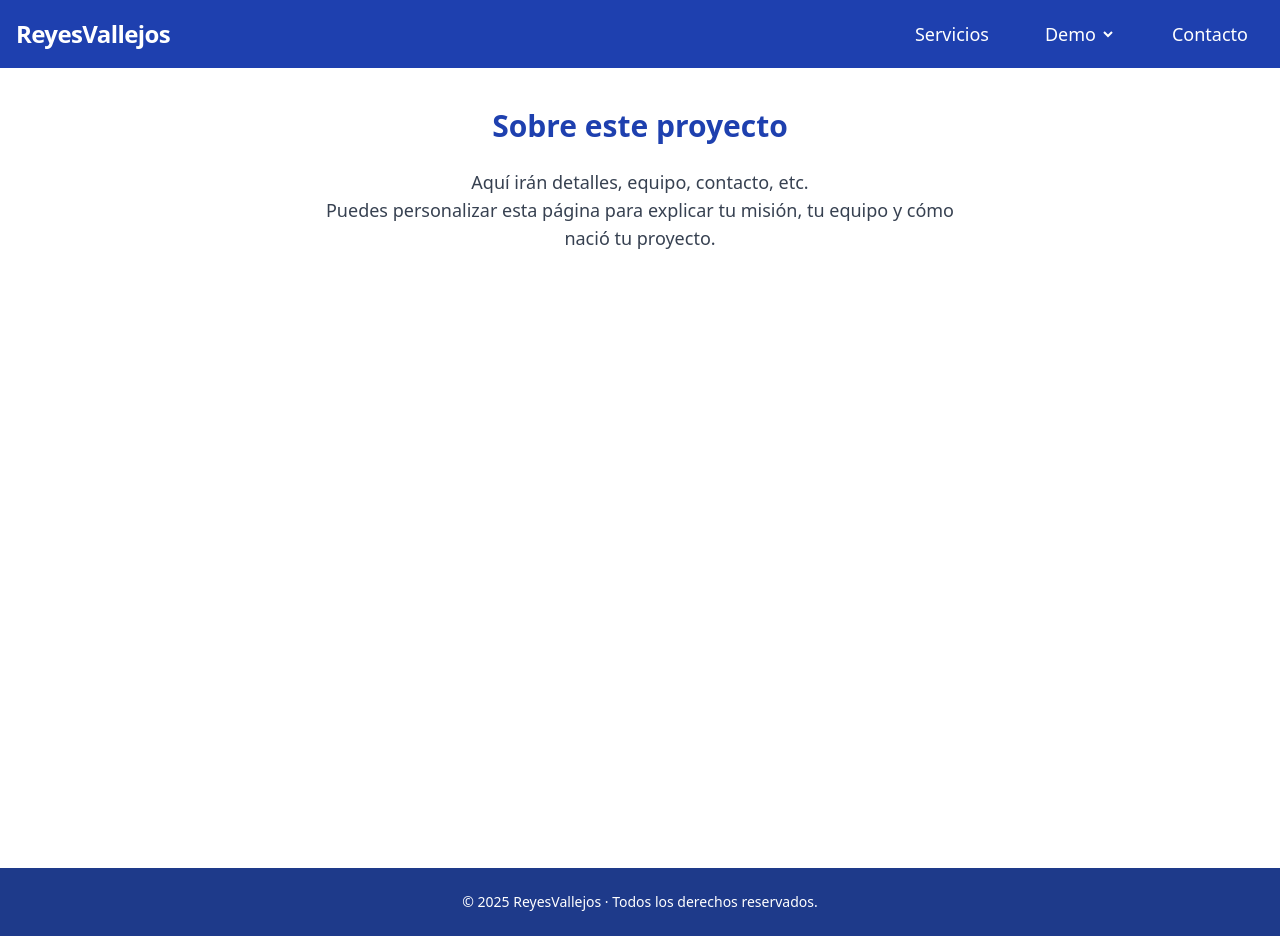
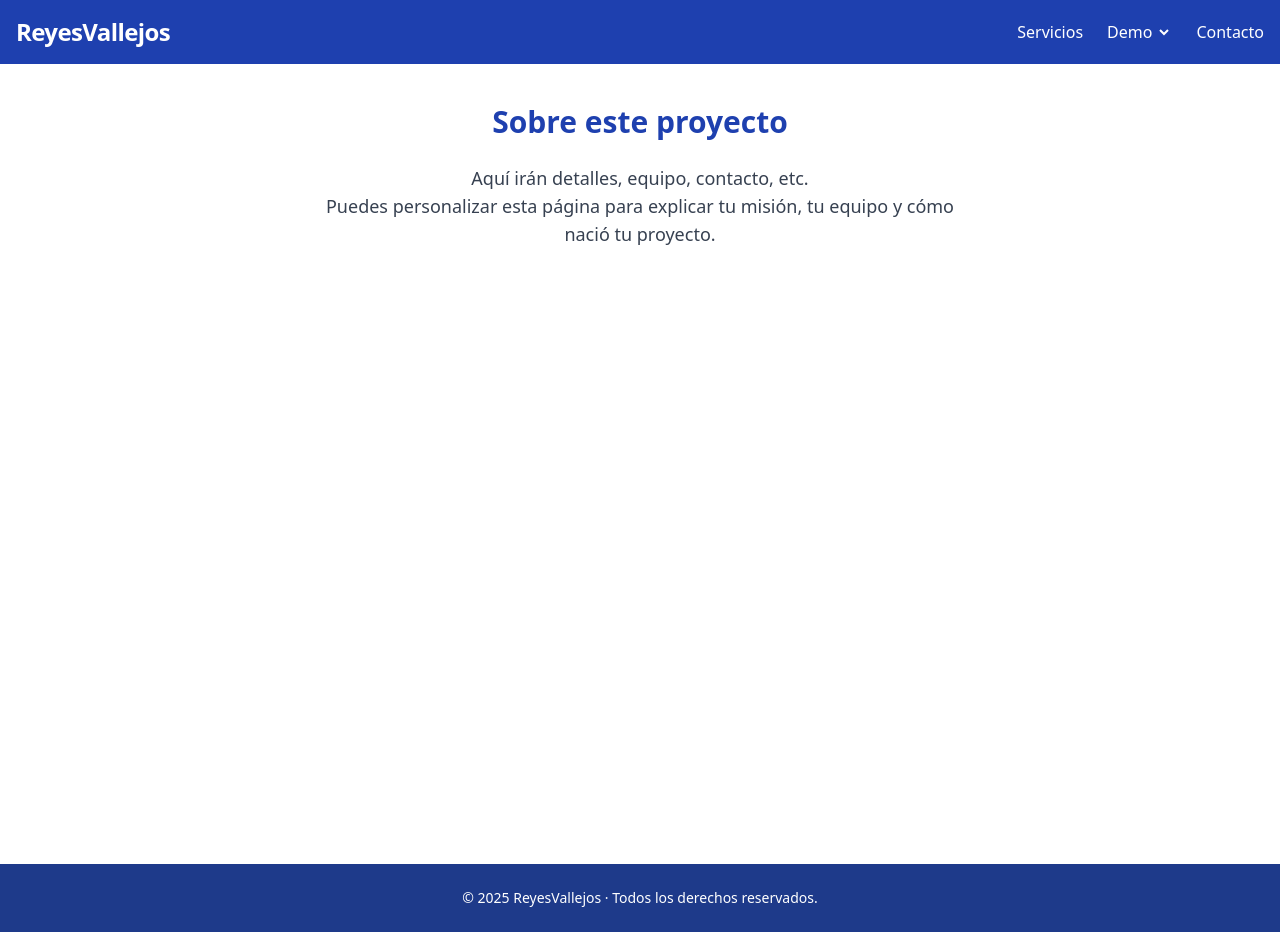
Before and after one commit to nnnnnnnnic0/app-frontend, a Next.js app: page /about in a window 1280 px wide. Built offline with nearby package versions, Linux system fonts and the light colour scheme.

Commit message:
corrige problemas en header (eventoMouse y menuHamburguesa)

```diff
--- a/components/Header.js
+++ b/components/Header.js
@@ -1,87 +1,114 @@
-// /components/Header.js
 import Link from "next/link";
 import { useState } from "react";
 
 export default function Header() {
-    const [mobileMenu, setMobileMenu] = useState(false);
     const [showDemoMenu, setShowDemoMenu] = useState(false);
+    const [showMobileMenu, setShowMobileMenu] = useState(false);
+    const [showMobileDemoSub, setShowMobileDemoSub] = useState(false);
+
+    // Cierra submenú con delay (mejor experiencia)
+    let submenuTimeout;
+    const handleMouseEnter = () => {
+        clearTimeout(submenuTimeout);
+        setShowDemoMenu(true);
+    };
+    const handleMouseLeave = () => {
+        submenuTimeout = setTimeout(() => setShowDemoMenu(false), 120); // Pequeño delay
+    };
 
     return (
-        <header className="bg-blue-800 text-white px-4 py-3 flex items-center justify-between shadow">
+        <header className="bg-blue-800 text-white p-4 flex justify-between items-center relative z-20">
             <Link href="/" className="text-2xl font-bold tracking-tight">ReyesVallejos</Link>
-
-            {/* Hamburger for mobile */}
-            <button
-                className="md:hidden p-2"
-                onClick={() => setMobileMenu(m => !m)}
-                aria-label="Abrir menú"
-            >
-                <svg width="28" height="28" fill="none" viewBox="0 0 24 24">
-                    <path stroke="currentColor" strokeWidth="2" d="M4 6h16M4 12h16M4 18h16" />
-                </svg>
-            </button>
-
-            {/* Menu */}
-            <nav>
-                <ul className={`
-          fixed top-0 left-0 w-full h-full bg-blue-900 bg-opacity-95 flex flex-col gap-3 items-center justify-center
-          transition-all z-50 md:static md:bg-transparent md:flex md:flex-row md:gap-6 md:w-auto md:h-auto md:items-center
-          ${mobileMenu ? "block" : "hidden"} md:block
-        `}>
+            {/* Desktop Nav */}
+            <nav className="hidden md:block">
+                <ul className="flex gap-6 items-center">
                     <li>
-                        <Link
-                            href="/#servicios"
-                            className="text-lg font-medium block py-2 px-4 rounded hover:bg-blue-700 md:bg-transparent md:hover:bg-blue-700 transition"
-                            onClick={() => setMobileMenu(false)}
-                        >Servicios</Link>
+                        <Link href="/#servicios" className="hover:underline">Servicios</Link>
                     </li>
-                    {/* DEMO submenu */}
-                    <li className="relative">
-                        {/* Desktop: hover. Mobile: tap abre/cierra */}
-                        <button
-                            className="text-lg font-medium flex items-center gap-1 py-2 px-4 rounded hover:bg-blue-700 transition md:bg-transparent"
-                            onClick={() => setShowDemoMenu(s => !s)}
-                            onMouseEnter={() => window.innerWidth >= 768 && setShowDemoMenu(true)}
-                            onMouseLeave={() => window.innerWidth >= 768 && setShowDemoMenu(false)}
-                        >
+                    <li
+                        className="relative"
+                        onMouseEnter={handleMouseEnter}
+                        onMouseLeave={handleMouseLeave}
+                    >
+                        <button className="hover:underline flex items-center gap-1">
                             Demo
                             <svg width={16} height={16} fill="none"><path d="M4 6l4 4 4-4" stroke="currentColor" strokeWidth={2} /></svg>
                         </button>
-                        {/* Submenu */}
-                        {(showDemoMenu || mobileMenu) && (
-                            <ul className={`
-                absolute md:left-0 md:top-full md:mt-1 bg-white text-blue-800 rounded shadow-lg min-w-[200px] z-50
-                md:block ${mobileMenu ? "static mt-2 w-full bg-blue-800 text-white shadow-none rounded-none" : ""}
-              `}>
+                        {showDemoMenu && (
+                            <ul
+                                className="absolute left-0 top-full mt-1 bg-white text-blue-800 rounded shadow-lg min-w-[200px] z-50"
+                                onMouseEnter={handleMouseEnter}
+                                onMouseLeave={handleMouseLeave}
+                            >
                                 <li>
                                     <Link
                                         href="/demos/crea-tu-web"
-                                        className="block px-4 py-2 hover:bg-blue-100 md:hover:bg-blue-100 md:text-blue-800 hover:text-blue-900"
-                                        onClick={() => { setShowDemoMenu(false); setMobileMenu(false); }}
+                                        className="block px-4 py-2 hover:bg-blue-100"
                                     >
                                         Generador de Webs
                                     </Link>
                                 </li>
-                                {/* Puedes agregar más demos aquí */}
                             </ul>
                         )}
                     </li>
                     <li>
-                        <Link
-                            href="/#contacto"
-                            className="text-lg font-medium block py-2 px-4 rounded hover:bg-blue-700 md:bg-transparent md:hover:bg-blue-700 transition"
-                            onClick={() => setMobileMenu(false)}
-                        >Contacto</Link>
-                    </li>
-                    {/* Solo mobile: botón para cerrar menú */}
-                    <li className="md:hidden mt-4">
-                        <button
-                            onClick={() => setMobileMenu(false)}
-                            className="bg-blue-700 px-6 py-2 rounded text-white font-bold text-lg"
-                        >Cerrar ✕</button>
+                        <Link href="/#contacto" className="hover:underline">Contacto</Link>
                     </li>
                 </ul>
             </nav>
+            {/* Mobile Hamburger */}
+            <button
+                className="md:hidden p-2"
+                aria-label="Abrir menú"
+                onClick={() => setShowMobileMenu(!showMobileMenu)}
+            >
+                <svg width={32} height={32} fill="none">
+                    <rect y={8} width={32} height={3} rx={1.5} fill="#fff" />
+                    <rect y={15} width={32} height={3} rx={1.5} fill="#fff" />
+                    <rect y={22} width={32} height={3} rx={1.5} fill="#fff" />
+                </svg>
+            </button>
+            {/* Mobile Nav Drawer */}
+            {showMobileMenu && (
+                <div className="fixed inset-0 bg-black/30 z-40" onClick={() => setShowMobileMenu(false)}>
+                    <nav
+                        className="absolute right-0 top-0 bg-blue-800 text-white w-64 h-full shadow-xl p-6 pt-20 flex flex-col gap-5"
+                        onClick={e => e.stopPropagation()}
+                    >
+                        <Link href="/#servicios" className="py-2 border-b border-blue-700" onClick={() => setShowMobileMenu(false)}>
+                            Servicios
+                        </Link>
+                        {/* Submenú mobile */}
+                        <div>
+                            <button
+                                className="w-full flex justify-between items-center py-2 border-b border-blue-700"
+                                onClick={() => setShowMobileDemoSub(v => !v)}
+                            >
+                                <span>Demo</span>
+                                <svg width={16} height={16} fill="none">
+                                    <path d="M4 6l4 4 4-4" stroke="currentColor" strokeWidth={2} />
+                                </svg>
+                            </button>
+                            {showMobileDemoSub && (
+                                <ul className="bg-white text-blue-800 rounded shadow-lg mt-1">
+                                    <li>
+                                        <Link
+                                            href="/demos/crea-tu-web"
+                                            className="block px-4 py-2 hover:bg-blue-100"
+                                            onClick={() => setShowMobileMenu(false)}
+                                        >
+                                            Generador de Webs
+                                        </Link>
+                                    </li>
+                                </ul>
+                            )}
+                        </div>
+                        <Link href="/#contacto" className="py-2 border-b border-blue-700" onClick={() => setShowMobileMenu(false)}>
+                            Contacto
+                        </Link>
+                    </nav>
+                </div>
+            )}
         </header>
     );
 }
```
